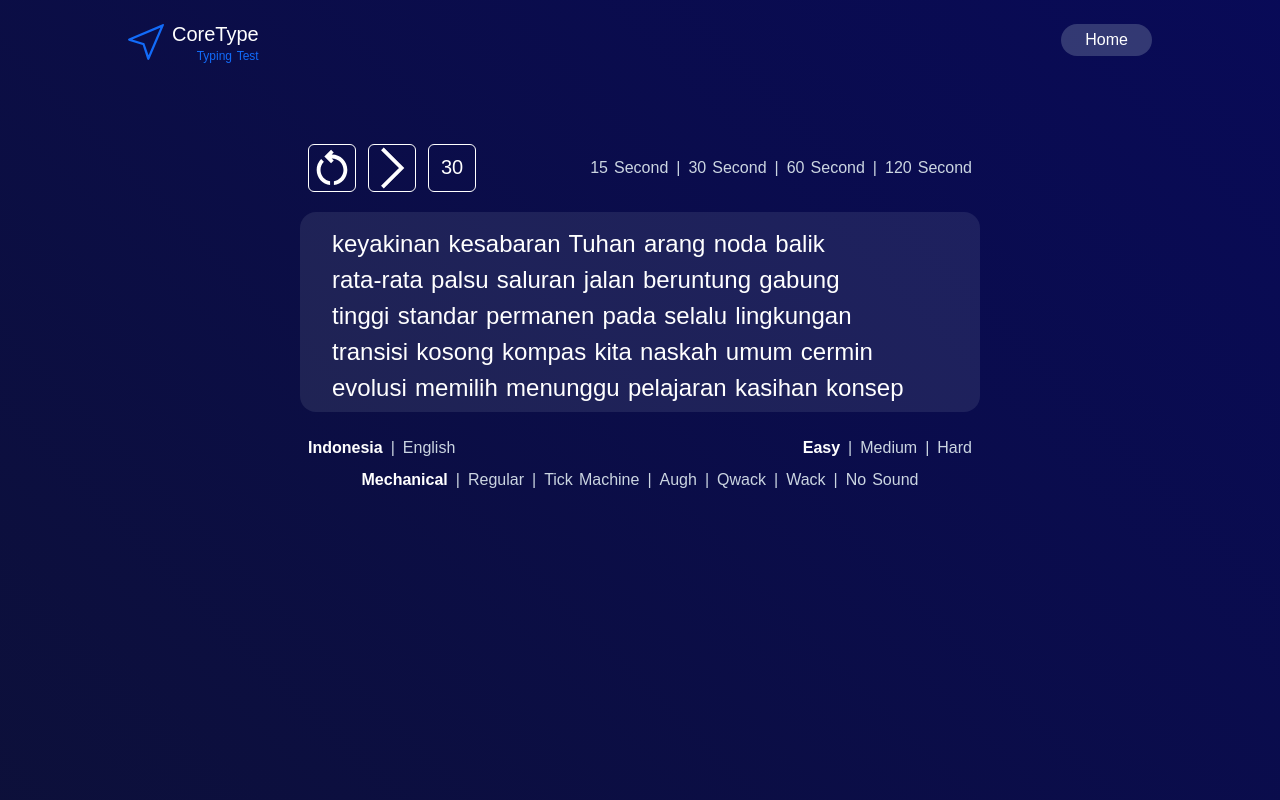
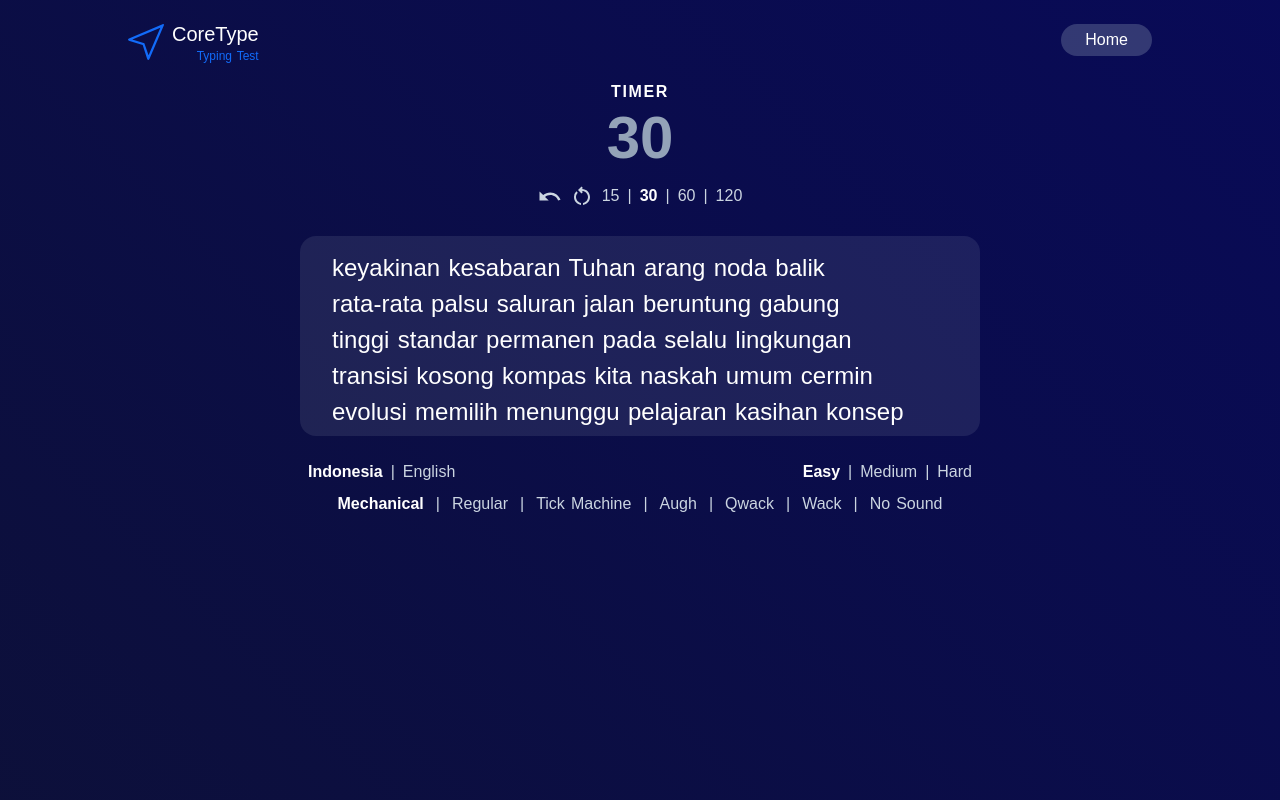
Before and after one commit to izza-sirkast/coretype, a Next.js app: page /typingtest in a window 1280 px wide. Built offline with nearby package versions, Linux system fonts and the light colour scheme.

Commit message:
Style: major update

```diff
--- a/package.json
+++ b/package.json
@@ -10,6 +10,7 @@
   },
   "dependencies": {
     "next": "14.2.3",
+    "nextjs-toploader": "^1.6.12",
     "react": "^18",
     "react-dom": "^18",
     "react-google-charts": "^4.0.1",
--- a/src/app/typingtest/page.js
+++ b/src/app/typingtest/page.js
@@ -47,7 +47,7 @@ export default function TypingTest() {
   // Menyiapkan text dari file json
   useEffect(() => {
     getWords1000(setText, testSettings.language, testSettings.difficulty);
-  }, []);
+  }, [testSettings.language, testSettings.difficulty]);
 
   useEffect(() => {
     getWords1000(setText, testSettings.language, testSettings.difficulty);
@@ -56,21 +56,21 @@ export default function TypingTest() {
   // Timer regulation
   useEffect(() => {
     let interval;
-    if (timer == "start") {
+    if (timer === "start") {
       interval = setInterval(() => {
         setTimerSec((ts) => {
           return ts - 1;
         });
       }, 1000);
-    } else if (timer == "stop") {
+    } else if (timer === "stop") {
       clearInterval(interval);
-    } else if (timer == "restart") {
+    } else if (timer === "restart") {
       setTimerSec((ts) => parseInt(testSettings.timeMode));
       setTimer((t) => "steady");
     }
 
     return () => clearInterval(interval);
-  }, [timer]);
+  }, [timer, testSettings.timeMode]);
 
   if (!finish && timer != "steady" && timer != "restart") {
     updateStats(
@@ -134,8 +134,12 @@ export default function TypingTest() {
     <div className="w-full max-h-screen min-h-screen home-gradient">
       <NavBar />
 
-      <div className="flex items-center mx-auto option-container-width mt-16 mb-5 px-2 justify-between">
-        <div className="flex *:mr-3">
+      <div className="flex flex-col items-center">
+        <div className="flex flex-col justify-center items-center">
+          <p className="text-white font-bold mb-1 tracking-widest">TIMER</p>
+          <p className="text-slate-400 text-6xl font-bold mb-2">{timerSec}</p>
+        </div>
+        <div className="flex items-center mb-5 justify-center gap-2">
           <RestartButton
             size={"5"}
             setCursorPos={setCursorPos}
@@ -167,11 +171,6 @@ export default function TypingTest() {
             setText={setText}
             restartType={"new test"}
           />
-
-          <div className="text-xl px-3 py-2 border border-white text-white rounded-md">
-            {timerSec}
-          </div>
-        </div>
           <ChooseTime
             testSettings={testSettings}
             setTestSettings={setTestSettings}
@@ -220,5 +219,6 @@ export default function TypingTest() {
           />
         </div>
       </div>
+    </div>
   );
 }
--- a/src/components/FinishPage.jsx
+++ b/src/components/FinishPage.jsx
@@ -64,9 +64,9 @@ function FinishPage({
   setStatsOverTime,
   salahKetikSemuaCount,
   setSalahKetikSemuaCount,
-  setText
+  setText,
 }) {
-  const {language, difficulty, timeMode} = testSettings
+  const { language, difficulty, timeMode } = testSettings;
   let wpm = calculateWPM(timeMode, cursorPos, salahKetik, salahKetikKelebihan);
   let grossWPM = calculateGrossWPM(timeMode, cursorPos, salahKetikKelebihan);
   let accuracy = calculateAccuracy(
--- a/src/components/HomePage.jsx
+++ b/src/components/HomePage.jsx
@@ -1,6 +1,5 @@
 import React from "react";
 import Link from "next/link";
-
 import { SlCursor } from "react-icons/sl";
 
 function HomePage() {
--- a/src/components/TypingTestBox.jsx
+++ b/src/components/TypingTestBox.jsx
@@ -1,5 +1,4 @@
 import React, { useEffect, useRef } from "react";
-
 import { generateProgressText } from "@/library/functionality";
 import cherryBlue from "@/assets/sound/cherryBlue.wav";
 import keyboardSound from "@/assets/sound/keyboard.wav";
@@ -34,21 +33,21 @@ const TypingTestBox = React.forwardRef((props, ref) => {
   const typeSoundRef = useRef(null);
 
   useEffect(() => {
-    if (typingSound == "No Sound") {
+    if (typingSound === "No Sound") {
       typeSoundRef.current = null;
-    } else if (typingSound == "Mechanical") {
+    } else if (typingSound === "Mechanical") {
       typeSoundRef.current = new Audio(cherryBlue);
-    } else if (typingSound == "Regular") {
+    } else if (typingSound === "Regular") {
       typeSoundRef.current = new Audio(keyboardSound);
-    } else if (typingSound == "Tick Machine") {
+    } else if (typingSound === "Tick Machine") {
       typeSoundRef.current = new Audio(typeSoft);
-    } else if (typingSound == "Ugh (Minecraft)") {
+    } else if (typingSound === "Ugh (Minecraft)") {
       typeSoundRef.current = new Audio(ugh);
-    } else if (typingSound == "Augh") {
+    } else if (typingSound === "Augh") {
       typeSoundRef.current = new Audio(augh);
-    } else if (typingSound == "Quack") {
+    } else if (typingSound === "Quack") {
       typeSoundRef.current = new Audio(quack);
-    } else if (typingSound == "Wack") {
+    } else if (typingSound === "Wack") {
       typeSoundRef.current = new Audio(wack);
     }
   }, [typingSound]);
@@ -70,20 +69,20 @@ const TypingTestBox = React.forwardRef((props, ref) => {
   );
 
   const handleType = (e) => {
-    if (typingSound != "No Sound") playTypeSound();
+    if (typingSound !== "No Sound") playTypeSound();
 
     // Mulai waktu tepat saat mengetik huruf pertama
-    if (cursorPos == 0 && timerSec == parseInt(timeMode)) {
-      setTimer((t) => "start");
+    if (cursorPos === 0 && timerSec === parseInt(timeMode)) {
+      setTimer("start");
     }
 
     // Jika pada state finish
-    if (timer == "finish" || timer == "stop") {
+    if (timer === "finish" || timer === "stop") {
       return;
     }
 
     // Jika salah ketik pada tempat yang harusnya spasi
-    if (textArr[cursorPos] == " " && e.key != " " && e.key != "Backspace") {
+    if (textArr[cursorPos] === " " && e.key !== " " && e.key !== "Backspace") {
       if (!/^[a-z0-9]+$/i.test(e.key) || e.key.length > 1) {
         setSalahKetikKelebihan((sk) => {
           let newSKK = { ...sk };
@@ -109,13 +108,13 @@ const TypingTestBox = React.forwardRef((props, ref) => {
     }
 
     let currentCursorPos = cursorPos; // Variabel posisi kursor untuk menghindari effect react cycle
-    if (e.key == " ") {
+    if (e.key === " ") {
       // Handling space
       // Loncat setiap huruf sampai kata selanjutnya
       let cursorPosTemp = cursorPos;
       let salahKetikTemp = [];
       let letterCount = 0;
-      while (textArr[cursorPosTemp] != " " && cursorPosTemp < textArr.length) {
+      while (textArr[cursorPosTemp] !== " " && cursorPosTemp < textArr.length) {
         salahKetikTemp.push(cursorPosTemp);
         cursorPosTemp++;
         letterCount++;
@@ -124,10 +123,10 @@ const TypingTestBox = React.forwardRef((props, ref) => {
       setSalahKetik((sk) => [...sk, ...salahKetikTemp]);
       setSalahKetikSemuaCount((skc) => skc + letterCount);
       currentCursorPos = cursorPosTemp;
-      setCursorPos((cursorPos) => cursorPosTemp);
-    } else if (e.key == "Backspace") {
+      setCursorPos(cursorPosTemp);
+    } else if (e.key === "Backspace") {
       // handling backspace
-      if (cursorPos == 0) {
+      if (cursorPos === 0) {
         // Jika pada posisi kursor 0 maka langsung return
         return;
       }
@@ -150,8 +149,8 @@ const TypingTestBox = React.forwardRef((props, ref) => {
         salahKetik.splice(salahKetik.indexOf(cursorPos - 1), 1);
       }
       currentCursorPos = cursorPos - 1;
-      setCursorPos((cursorPos) => cursorPos - 1);
-    } else if (e.key != textArr[cursorPos]) {
+      setCursorPos(cursorPos - 1);
+    } else if (e.key !== textArr[cursorPos]) {
       // handling salah ketik
       if (e.key.length > 1) {
         return;
@@ -159,11 +158,11 @@ const TypingTestBox = React.forwardRef((props, ref) => {
       setSalahKetik((sk) => [...sk, cursorPos]);
       setSalahKetikSemuaCount((skc) => skc + 1);
       currentCursorPos = cursorPos + 1;
-      setCursorPos((cp) => cp + 1);
+      setCursorPos(cursorPos + 1);
     } else {
       // handling anything else
       currentCursorPos = cursorPos + 1;
-      setCursorPos((cp) => cp + 1);
+      setCursorPos(cursorPos + 1);
     }
   };
 
@@ -177,10 +176,10 @@ const TypingTestBox = React.forwardRef((props, ref) => {
     } else {
       ref.current.blur();
     }
-  }, [focusDiv]);
+  }, [focusDiv, ref]); // Include 'ref' in the dependency array
 
   // Merender text sesuai dengan action user dan kondisi text sebelumnya
-  let containerWidth = ref.current ? ref.current.offsetWidth : 50;
+  let containerWidth = ref.current ? ref.current.offsetWidth : 10;
   let progressText = generateProgressText(
     text,
     cursorPos,
@@ -196,11 +195,13 @@ const TypingTestBox = React.forwardRef((props, ref) => {
       tabIndex="0"
       onKeyDown={handleType}
       onClick={handleClick}
-      className={`overflow-y-hidden overflow-hidden text-2xl outline-none rounded-2xl px-8 py-4 select-none text-white bg-slate-300 bg-opacity-10 testcontainer-length mx-auto`}
+      className="overflow-hidden overflow-y-hidden outline-none rounded-2xl px-8 py-4 select-none bg-slate-300 bg-opacity-10  mx-auto testcontainer-length"
     >
-      {progressText}
+      <p className="text-2xl text-white text-justify w-fit">{progressText}</p>
     </div>
   );
 });
 
+TypingTestBox.displayName = "TypingTestBox";
+
 export default TypingTestBox;
--- a/src/components/buttons/ChooseTime.jsx
+++ b/src/components/buttons/ChooseTime.jsx
@@ -8,72 +8,72 @@ function ChooseTime({ testSettings, setTestSettings, timer }) {
   return (
     <div className="">
       {timer !== "start" && (
-        <div className="flex py-1 gap-2">
-          <label className="block text-slate-300 cursor-pointer">
+        <div className="flex py-2 gap-2">
+          <label className="text-slate-300 cursor-pointer">
             <input
               type="radio"
               value="15"
-              checked={testSettings.difficulty === "15"}
+              checked={testSettings.timeMode === "15"}
               onChange={handleChange}
               className="hidden"
             />
             <span
-              className={`${
-                testSettings.difficulty === "15" ? "font-bold text-white" : ""
+              className={`hover:font-bold hover:text-white ${
+                testSettings.timeMode === "15" ? "font-bold text-white" : ""
               }`}
             >
-              15 Second
+              15
             </span>
           </label>
-          <p className="text-slate-300">|</p>
-          <label className="block text-slate-300 cursor-pointer">
+          <p className="text-slate-300 cursor-default">|</p>
+          <label className="text-slate-300 cursor-pointer">
             <input
               type="radio"
               value="30"
-              checked={testSettings.difficulty === "30"}
+              checked={testSettings.timeMode === "30"}
               onChange={handleChange}
               className="hidden"
             />
             <span
-              className={`${
-                testSettings.difficulty === "30" ? "font-bold text-white" : ""
+              className={`hover:font-bold hover:text-white ${
+                testSettings.timeMode === "30" ? "font-bold text-white" : ""
               }`}
             >
-              30 Second
+              30
             </span>
           </label>
-          <p className="text-slate-300">|</p>
-          <label className="block text-slate-300 cursor-pointer">
+          <p className="text-slate-300 cursor-default">|</p>
+          <label className="text-slate-300 cursor-pointer">
             <input
               type="radio"
               value="60"
-              checked={testSettings.difficulty === "60"}
+              checked={testSettings.timeMode === "60"}
               onChange={handleChange}
               className="hidden"
             />
             <span
-              className={`${
-                testSettings.difficulty === "60" ? "font-bold text-white" : ""
+              className={`hover:font-bold hover:text-white ${
+                testSettings.timeMode === "60" ? "font-bold text-white" : ""
               }`}
             >
-              60 Second
+              60
             </span>
           </label>
-          <p className="text-slate-300">|</p>
-          <label className="block text-slate-300 cursor-pointer">
+          <p className="text-slate-300 cursor-default">|</p>
+          <label className="text-slate-300 cursor-pointer">
             <input
               type="radio"
               value="120"
-              checked={testSettings.difficulty === "120"}
+              checked={testSettings.timeMode === "120"}
               onChange={handleChange}
               className="hidden"
             />
             <span
-              className={`${
-                testSettings.difficulty === "120" ? "font-bold text-white" : ""
+              className={`hover:font-bold hover:text-white ${
+                testSettings.timeMode === "120" ? "font-bold text-white" : ""
               }`}
             >
-              120 Second
+              120
             </span>
           </label>
         </div>
--- a/src/components/buttons/ChooseTypingSound.jsx
+++ b/src/components/buttons/ChooseTypingSound.jsx
@@ -8,8 +8,8 @@ function ChooseTypingSound({ testSettings, setTestSettings, timer }) {
   return (
     <div className="">
       {timer !== "start" && (
-        <div className="flex py-1 gap-2">
-          <label className="block text-slate-300 cursor-pointer">
+        <div className="flex py-1 gap-3">
+          <label className="text-slate-300 cursor-pointer">
             <input
               type="radio"
               value="Mechanical"
@@ -18,7 +18,7 @@ function ChooseTypingSound({ testSettings, setTestSettings, timer }) {
               className="hidden"
             />
             <span
-              className={`${
+              className={`hover:font-bold hover:text-white ${
                 testSettings.typingSound === "Mechanical"
                   ? "font-bold text-white"
                   : ""
@@ -27,8 +27,8 @@ function ChooseTypingSound({ testSettings, setTestSettings, timer }) {
               Mechanical
             </span>
           </label>
-          <p className="text-slate-300">|</p>
-          <label className="block text-slate-300 cursor-pointer">
+          <p className="text-slate-300 cursor-default">|</p>
+          <label className="text-slate-300 cursor-pointer">
             <input
               type="radio"
               value="Regular"
@@ -37,7 +37,7 @@ function ChooseTypingSound({ testSettings, setTestSettings, timer }) {
               className="hidden"
             />
             <span
-              className={`${
+              className={`hover:font-bold hover:text-white ${
                 testSettings.typingSound === "Regular"
                   ? "font-bold text-white"
                   : ""
@@ -46,8 +46,8 @@ function ChooseTypingSound({ testSettings, setTestSettings, timer }) {
               Regular
             </span>
           </label>
-          <p className="text-slate-300">|</p>
-          <label className="block text-slate-300 cursor-pointer">
+          <p className="text-slate-300 cursor-default">|</p>
+          <label className="text-slate-300 cursor-pointer">
             <input
               type="radio"
               value="Tick Machine"
@@ -56,7 +56,7 @@ function ChooseTypingSound({ testSettings, setTestSettings, timer }) {
               className="hidden"
             />
             <span
-              className={`${
+              className={`hover:font-bold hover:text-white ${
                 testSettings.typingSound === "Tick Machine"
                   ? "font-bold text-white"
                   : ""
@@ -65,8 +65,8 @@ function ChooseTypingSound({ testSettings, setTestSettings, timer }) {
               Tick Machine
             </span>
           </label>
-          <p className="text-slate-300">|</p>
-          <label className="block text-slate-300 cursor-pointer">
+          <p className="text-slate-300 cursor-default">|</p>
+          <label className="text-slate-300 cursor-pointer">
             <input
               type="radio"
               value="Augh"
@@ -75,7 +75,7 @@ function ChooseTypingSound({ testSettings, setTestSettings, timer }) {
               className="hidden"
             />
             <span
-              className={`${
+              className={`hover:font-bold hover:text-white ${
                 testSettings.typingSound === "Augh"
                   ? "font-bold text-white"
                   : ""
@@ -84,8 +84,8 @@ function ChooseTypingSound({ testSettings, setTestSettings, timer }) {
               Augh
             </span>
           </label>
-          <p className="text-slate-300">|</p>
-          <label className="block text-slate-300 cursor-pointer">
+          <p className="text-slate-300 cursor-default">|</p>
+          <label className="text-slate-300 cursor-pointer">
             <input
               type="radio"
               value="Qwack"
@@ -94,7 +94,7 @@ function ChooseTypingSound({ testSettings, setTestSettings, timer }) {
               className="hidden"
             />
             <span
-              className={`${
+              className={`hover:font-bold hover:text-white ${
                 testSettings.typingSound === "Qwack"
                   ? "font-bold text-white"
                   : ""
@@ -103,8 +103,8 @@ function ChooseTypingSound({ testSettings, setTestSettings, timer }) {
               Qwack
             </span>
           </label>
-          <p className="text-slate-300">|</p>
-          <label className="block text-slate-300 cursor-pointer">
+          <p className="text-slate-300 cursor-default">|</p>
+          <label className="text-slate-300 cursor-pointer">
             <input
               type="radio"
               value="Wack"
@@ -113,7 +113,7 @@ function ChooseTypingSound({ testSettings, setTestSettings, timer }) {
               className="hidden"
             />
             <span
-              className={`${
+              className={`hover:font-bold hover:text-white ${
                 testSettings.typingSound === "Wack"
                   ? "font-bold text-white"
                   : ""
@@ -122,7 +122,7 @@ function ChooseTypingSound({ testSettings, setTestSettings, timer }) {
               Wack
             </span>
           </label>
-          <p className="text-slate-300">|</p>
+          <p className="text-slate-300 cursor-default">|</p>
           <label className="block text-slate-300 cursor-pointer">
             <input
               type="radio"
@@ -132,7 +132,7 @@ function ChooseTypingSound({ testSettings, setTestSettings, timer }) {
               className="hidden"
             />
             <span
-              className={`${
+              className={`hover:font-bold hover:text-white ${
                 testSettings.typingSound === "No Sound"
                   ? "font-bold text-white"
                   : ""
--- a/src/components/buttons/RestartButton.jsx
+++ b/src/components/buttons/RestartButton.jsx
@@ -1,37 +1,59 @@
-import React from 'react'
-import { MdOutlineRestartAlt } from 'react-icons/md'
-import { GrNext } from 'react-icons/gr'
-import { getWords1000 } from '@/library/textProvider'
+import React from "react";
+import { IoMdUndo } from "react-icons/io";
+import { MdOutlineRestartAlt } from "react-icons/md";
+import { getWords1000 } from "@/library/textProvider";
 
-function RestartButton({setFinish, setCursorPos, setSalahKetik, setSalahKetikKelebihan, setFocusDiv, setTimer, setStatsOverTime, setSalahKetikSemuaCount, size, setText, language, difficulty, restartType}) {
-
-    // Restart test
+function RestartButton({
+  setFinish,
+  setCursorPos,
+  setSalahKetik,
+  setSalahKetikKelebihan,
+  setFocusDiv,
+  setTimer,
+  setStatsOverTime,
+  setSalahKetikSemuaCount,
+  size,
+  setText,
+  language,
+  difficulty,
+  restartType,
+}) {
+  // Restart test
   const restartTest = () => {
-    setFinish(f => false)
-    setCursorPos(cp => 0)
-    setSalahKetik(sk => [])
-    setSalahKetikKelebihan(skk => {return {count:0}})
-    setFocusDiv(fd => true)
-    setStatsOverTime(sot => ([["Time", "WPM", "Raw"]]))
-    setTimer(t => "restart")
-    setSalahKetikSemuaCount(skc => 0)
-  }
+    setFinish((f) => false);
+    setCursorPos((cp) => 0);
+    setSalahKetik((sk) => []);
+    setSalahKetikKelebihan((skk) => {
+      return { count: 0 };
+    });
+    setFocusDiv((fd) => true);
+    setStatsOverTime((sot) => [["Time", "WPM", "Raw"]]);
+    setTimer((t) => "restart");
+    setSalahKetikSemuaCount((skc) => 0);
+  };
 
   const handleNewTest = () => {
-    getWords1000(setText, language, difficulty)
-    restartTest()
-  }
+    getWords1000(setText, language, difficulty);
+    restartTest();
+  };
 
-
-  if(restartType == "new test"){
+  if (restartType === "new test") {
     return (
-      <GrNext className={`border border-white text-white rounded-md text-${size}xl  hover:cursor-pointer hover:bg-white hover:bg-opacity-20 transition-all ease-in mr-2`} onClick={handleNewTest}></GrNext>
-    )
+      <MdOutlineRestartAlt
+        className={`text-slate-300 text-2xl cursor-pointer hover:text-white hover:text-bold transition ease-in-out`}
+        onClick={handleNewTest}
+        title="Start a new test"
+      />
+    );
   }
 
   return (
-    <MdOutlineRestartAlt className={`border border-white text-white rounded-md text-${size}xl  hover:cursor-pointer hover:bg-white hover:bg-opacity-20 transition-all ease-in mr-2`} onClick={restartTest}></MdOutlineRestartAlt>
-  )
+    <IoMdUndo
+      className={`text-slate-300 text-2xl cursor-pointer hover:text-white hover:text-bold transition ease-in-out`}
+      onClick={restartTest}
+      title="Restart current test"
+    />
+  );
 }
 
-export default RestartButton
+export default RestartButton;
```
Also changed, not shown: src/app/layout.js (+14 -1 lines), src/components/buttons/ChooseDifficulty.jsx (+5 -5 lines), src/components/buttons/ChooseLanguage.jsx (+3 -54 lines), 1 other file (tests, documents, lock files or other folders). Lines whose indentation alone changed are shown as unchanged.
